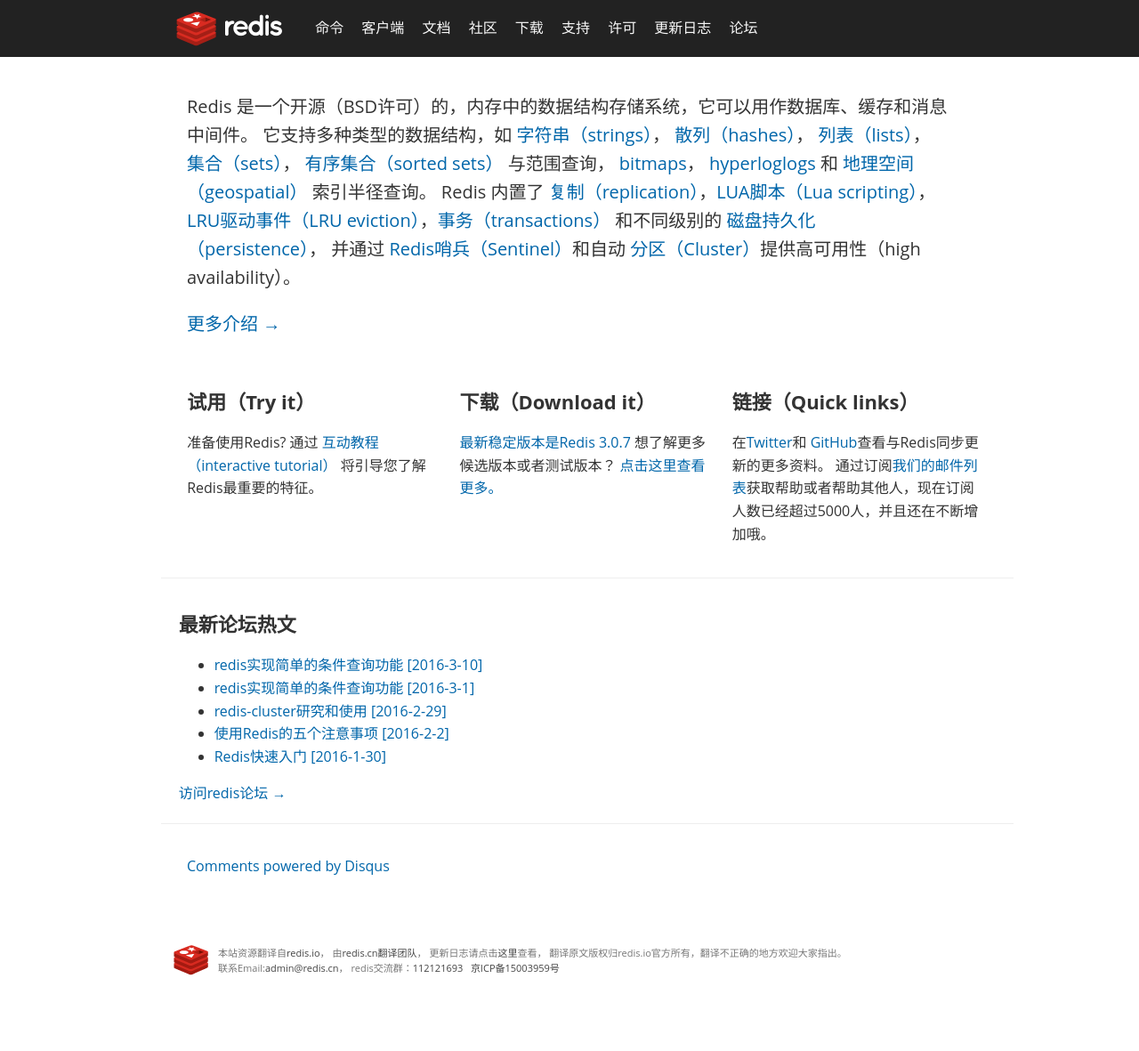
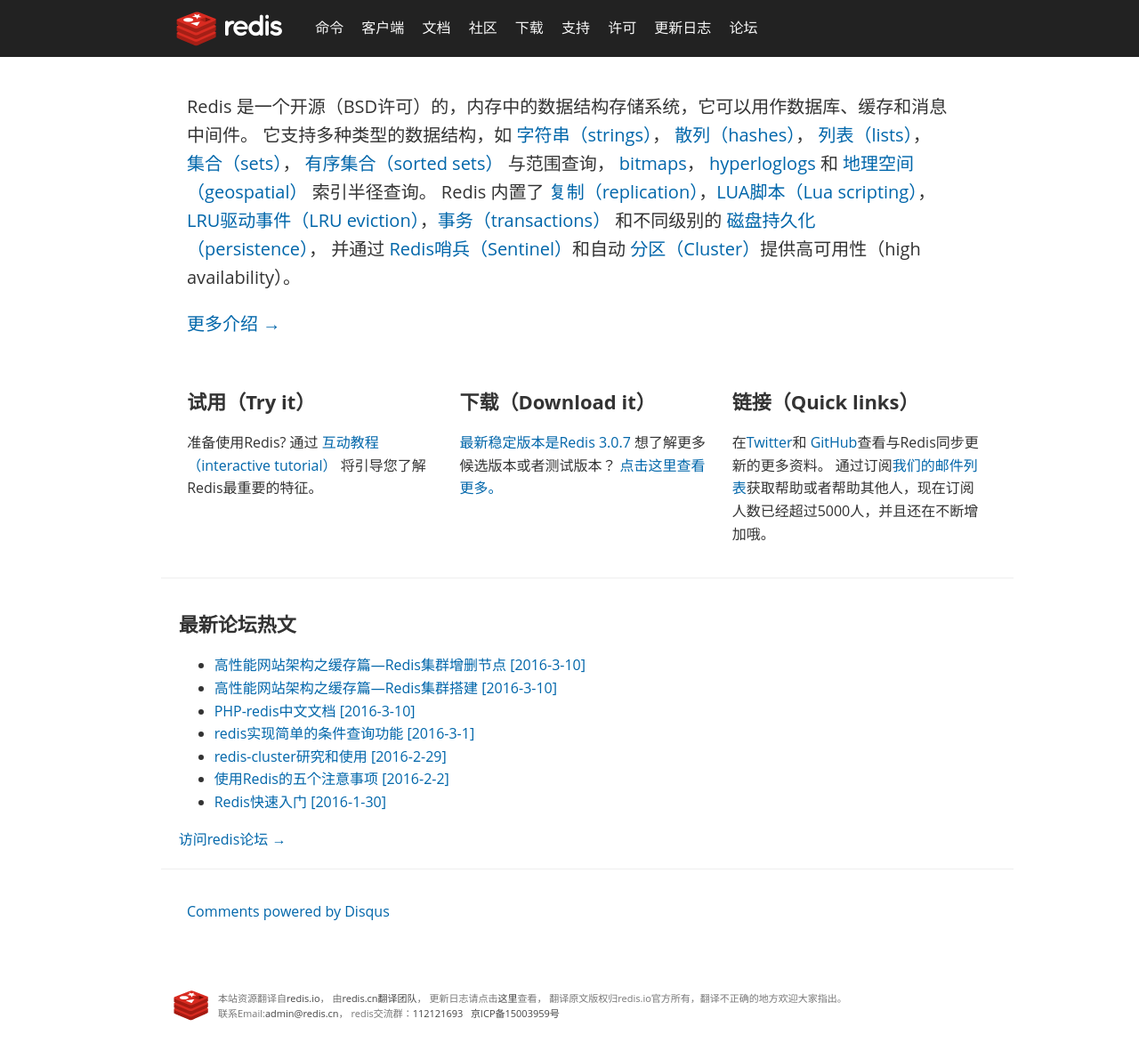
Before and after one commit to rediscn/rediscn, a Jekyll site: the page built from index.html, in a window 1280 px wide. Shown: the whole page at 89% size. Built offline with Jekyll 4.4.1, drawn with Linux system fonts in a browser that asks for light colours; comment, search, counter and statistics services are not loaded; before the commit the page ends 1130 px from its top, so only the background shows below that.

Commit message:
新增论坛文章

```diff
--- a/index.html
+++ b/index.html
@@ -62,7 +62,9 @@
 <div class='home-intro home-section'>
 	<h2>最新论坛热文</h2>
 	<ul>
-		<li><a href="http://bbs.redis.cn/forum.php?mod=viewthread&tid=481" target="_blank">redis实现简单的条件查询功能 [2016-3-10]</a></li>
+		<li><a href="http://bbs.redis.cn/forum.php?mod=viewthread&tid=482" target="_blank">高性能网站架构之缓存篇—Redis集群增删节点 [2016-3-10]</a></li>
+		<li><a href="http://bbs.redis.cn/forum.php?mod=viewthread&tid=483" target="_blank">高性能网站架构之缓存篇—Redis集群搭建 [2016-3-10]</a></li>
+		<li><a href="http://bbs.redis.cn/forum.php?mod=viewthread&tid=481" target="_blank">PHP-redis中文文档 [2016-3-10]</a></li>
 		<li><a href="http://bbs.redis.cn/forum.php?mod=viewthread&tid=388" target="_blank">redis实现简单的条件查询功能 [2016-3-1]</a></li>
 		<li><a href="http://bbs.redis.cn/forum.php?mod=viewthread&tid=385" target="_blank">redis-cluster研究和使用 [2016-2-29]</a></li>
 		<li><a href="http://bbs.redis.cn/forum.php?mod=viewthread&tid=61" target="_blank">使用Redis的五个注意事项 [2016-2-2]</a></li>
```
